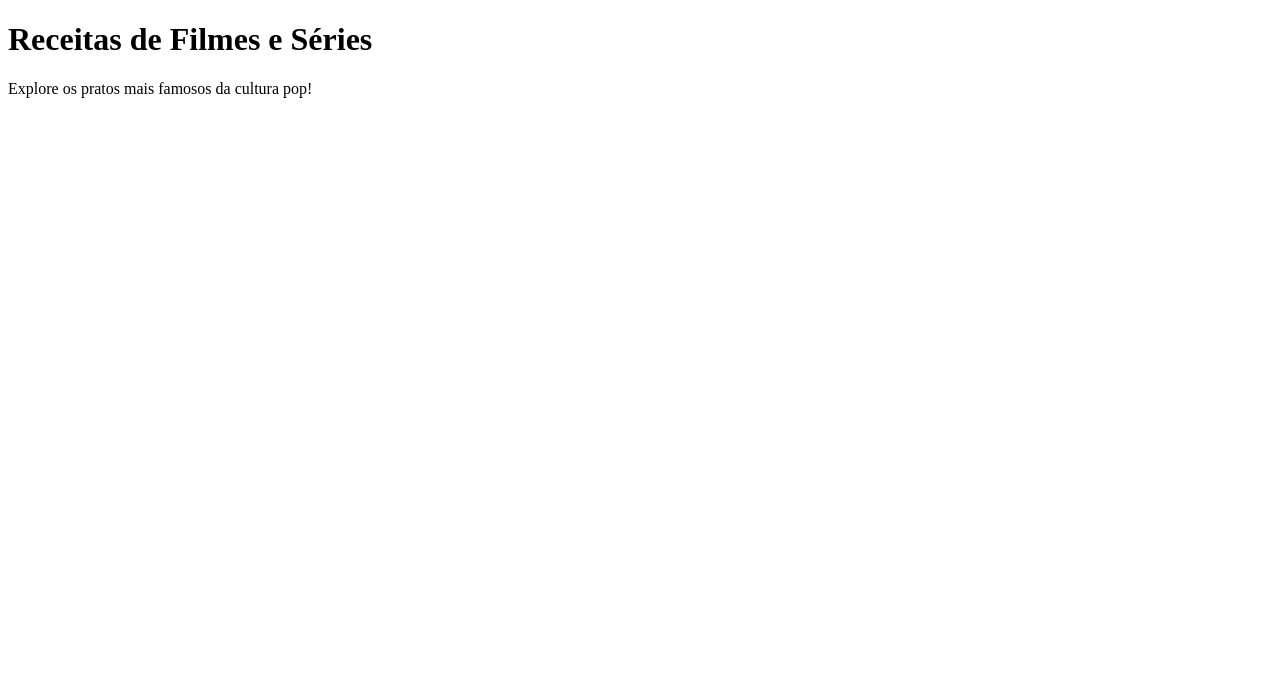
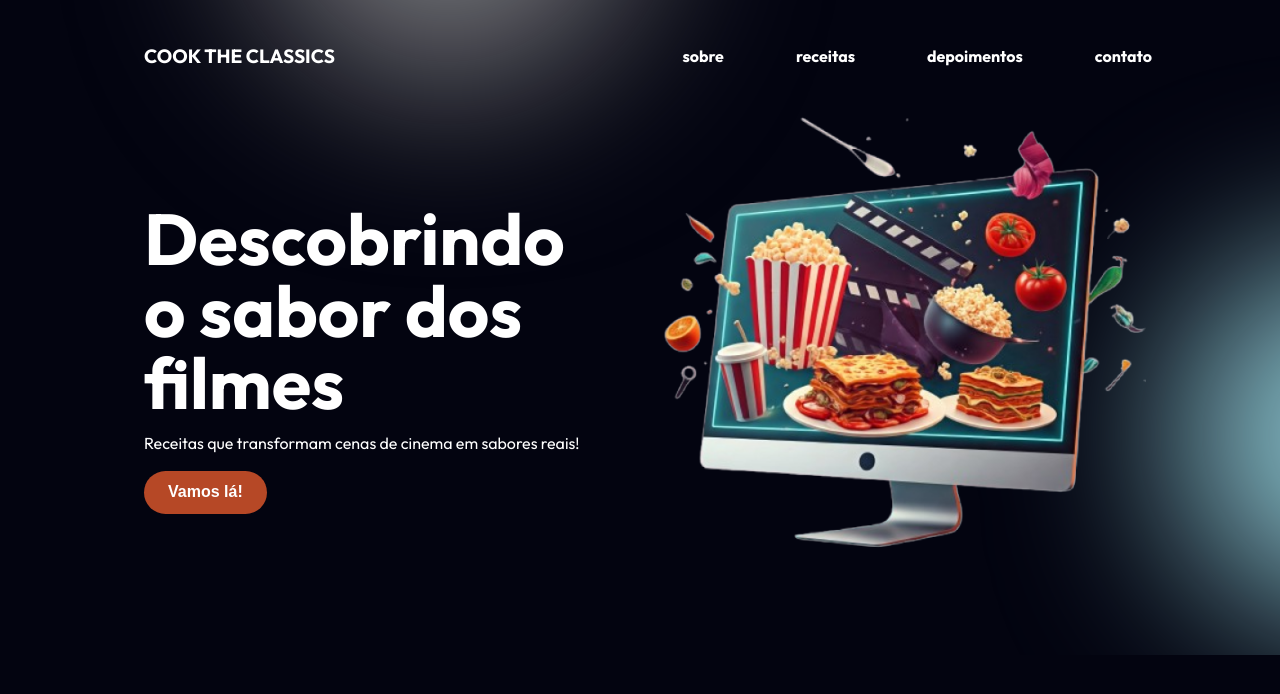
Before and after one commit to Sarocy/7days-of-code-react, a React (Create React App) app: page / in a window 1280 px wide. Shown: the top 694 px of the page. Built offline with nearby package versions, Linux system fonts and the light colour scheme.

Commit message:
Sessão 1

```diff
--- a/src/App.css
+++ b/src/App.css
@@ -0,0 +1,57 @@
+@import url('https://fonts.googleapis.com/css2?family=Outfit:wght@400;700;800&display=swap');
+
+body {
+  margin: 0;
+  padding: 0;
+  font-family: 'Outfit', sans-serif;
+  background-color: #030410;
+  overflow-x: hidden;
+  box-sizing: border-box;
+  line-height: 300%;
+  letter-spacing: 0%;
+}
+
+
+.App {
+  position: relative;
+  max-width: 100%;
+  margin: 0 auto;
+  z-index: 1;
+}
+
+/* Plano de fundo com os círculos */
+.background-blur {
+  position: absolute;
+  top: 0;
+  left: 0;
+  width: 100%;
+  height: 100%;
+  z-index: -1;
+  overflow: hidden;
+}
+
+/* Círculos borrados */
+.blur-circle {
+  position: absolute;
+  border-radius: 50%;
+  filter: blur(90px);
+  opacity: 2.5;
+}
+
+/* Círculo superior esquerdo */
+.blur-top {
+  width: 30vw;
+  height: 30vw;
+  background-color: #7B7B7F;
+  top: -300px;
+  left: 20vw;
+}
+
+/* Círculo inferior direito */
+.blur-right1 {
+  width: 28vw;
+  height: 28vw;
+  background-color: #8CC5CF;
+  bottom: 5vh;
+  right: -20vw;
+}
--- a/src/App.js
+++ b/src/App.js
@@ -1,13 +1,20 @@
 import React from 'react';
+import Header from "./components/Header";
+import MainSection from "./components/MainSection";
 import './App.css';
 
 function App() {
   return (
-    <div className="app">
-      <header className="app-header">
-        <h1>Receitas de Filmes e Séries</h1>
-        <p>Explore os pratos mais famosos da cultura pop!</p>
-      </header>
+    <div className="App">
+      <div className="background-blur">
+        <div className="blur-circle blur-top"></div>
+        <div className="blur-circle blur-right1"></div>
+      </div>
+
+      <>
+        <Header />
+        <MainSection />
+      </>
     </div>
   );
 }
--- /dev/null
+++ b/src/assets/styles/Header.css
@@ -0,0 +1,33 @@
+body {
+    background-color: #030410;
+    color: #ffffff;
+}
+
+.header {
+    display: flex;
+    justify-content: space-between;
+    align-items: center;
+    padding: 1rem 5rem 1rem 2rem;
+    margin: 0 3rem 0 7rem;
+}
+
+.logo {
+    font-size: 1.2rem;
+    font-weight: bold;
+}
+
+.nav-links {
+    display: flex;
+    gap: 4.5rem;
+    list-style: none;
+}
+
+.nav-links a {
+    color: #fff;
+    text-decoration: none;
+    font-weight: bold;
+}
+
+.nav-links a:hover {
+    color: #e66a4d;
+}
--- /dev/null
+++ b/src/assets/styles/MainSection.css
@@ -0,0 +1,43 @@
+.main {
+    display: flex;
+    align-items: center;
+    justify-content: space-between;
+    margin: 0 3rem 0 7rem;
+    padding: 0 2rem;
+}
+
+.main-text{
+    max-width: 40vw;
+    padding-bottom: 3rem;
+}
+
+.main-text h2 {
+    font-size: 4.5rem;
+    line-height: 100%;
+    margin: 0;
+}
+
+.main-text p {
+    font-size: 1rem;
+    margin: 0;
+}
+
+.cta-button {
+    background-color: #B64826;
+    color: #fff;
+    border: none;
+    padding: 0.8rem 1.5rem;
+    font-size: 1rem;
+    border-radius: 25px;
+    cursor: pointer;
+    font-weight: bold;
+}
+
+.cta-button:hover {
+    background-color: #e66a4d;
+}
+
+.main-image img {
+    width: 90%;
+    max-height: 90%;
+}
--- /dev/null
+++ b/src/components/Header.js
@@ -0,0 +1,20 @@
+import React from "react";
+import "../assets/styles/Header.css";
+
+const Header = () => {
+  return (
+    <header className="header">
+      <h1 className="logo">COOK THE CLASSICS</h1>
+      <nav>
+        <ul className="nav-links">
+          <li><a href="#sobre">sobre</a></li>
+          <li><a href="#receitas">receitas</a></li>
+          <li><a href="#depoimentos">depoimentos</a></li>
+          <li><a href="#contato">contato</a></li>
+        </ul>
+      </nav>
+    </header>
+  );
+};
+
+export default Header;
--- /dev/null
+++ b/src/components/MainSection.js
@@ -0,0 +1,20 @@
+import React from "react";
+import monitorImage from "../assets/images/monitor.png";
+import "../assets/styles/MainSection.css";
+
+const MainSection = () => {
+  return (
+    <section className="main">
+      <div className="main-text">
+        <h2>Descobrindo <br/>o sabor dos <br/>filmes</h2>
+        <p>Receitas que transformam cenas de cinema em sabores reais!</p>
+        <button className="cta-button">Vamos lá!</button>
+      </div>
+      <div className="main-image">
+        <img src={monitorImage} alt="Comidas saindo de um monitor" />
+      </div>
+    </section>
+  );
+};
+
+export default MainSection;
```
Also changed, not shown: src/assets/images/monitor.png (added).
